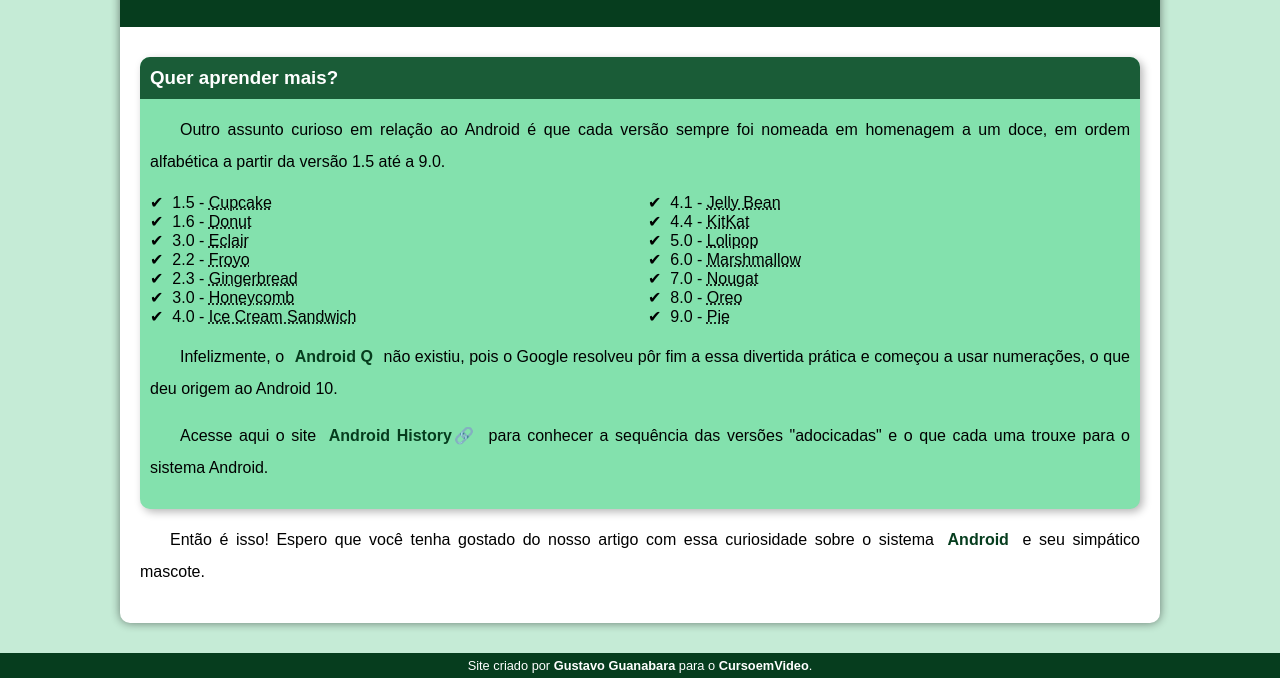
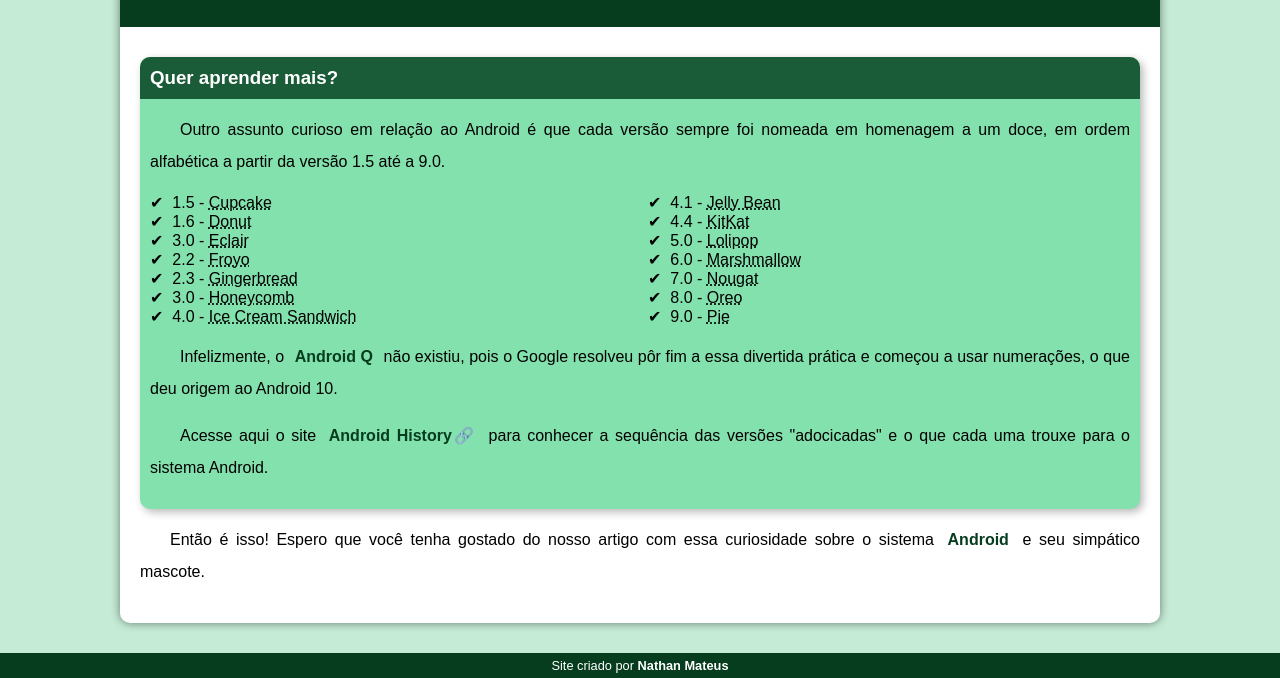
Before and after one commit to onathanmateus/HTML5-CSS3, a plain HTML site: page Desafios/D010/android.html in a window 1280 px wide. Shown: the part 2440-3118 px from the top of the page. Drawn offline with Linux system fonts and the light colour scheme.

Commit message:
Update android.html

```diff
--- a/Desafios/D010/android.html
+++ b/Desafios/D010/android.html
@@ -85,7 +85,7 @@
         </article>
     </main>
     <footer>
-        <p>Site criado por <a href="https://gustavoguanabara.github.io" target="_blank">Gustavo Guanabara</a> para o <a href="https://www.youtube.com/@CursoemVideo" target="_blank">CursoemVideo</a>.</p>
+        <p>Site criado por <a href="https://github.com/onathanmateus" target="_blank">Nathan Mateus</a></p>
     </footer>
 </body>
 </html>
```
